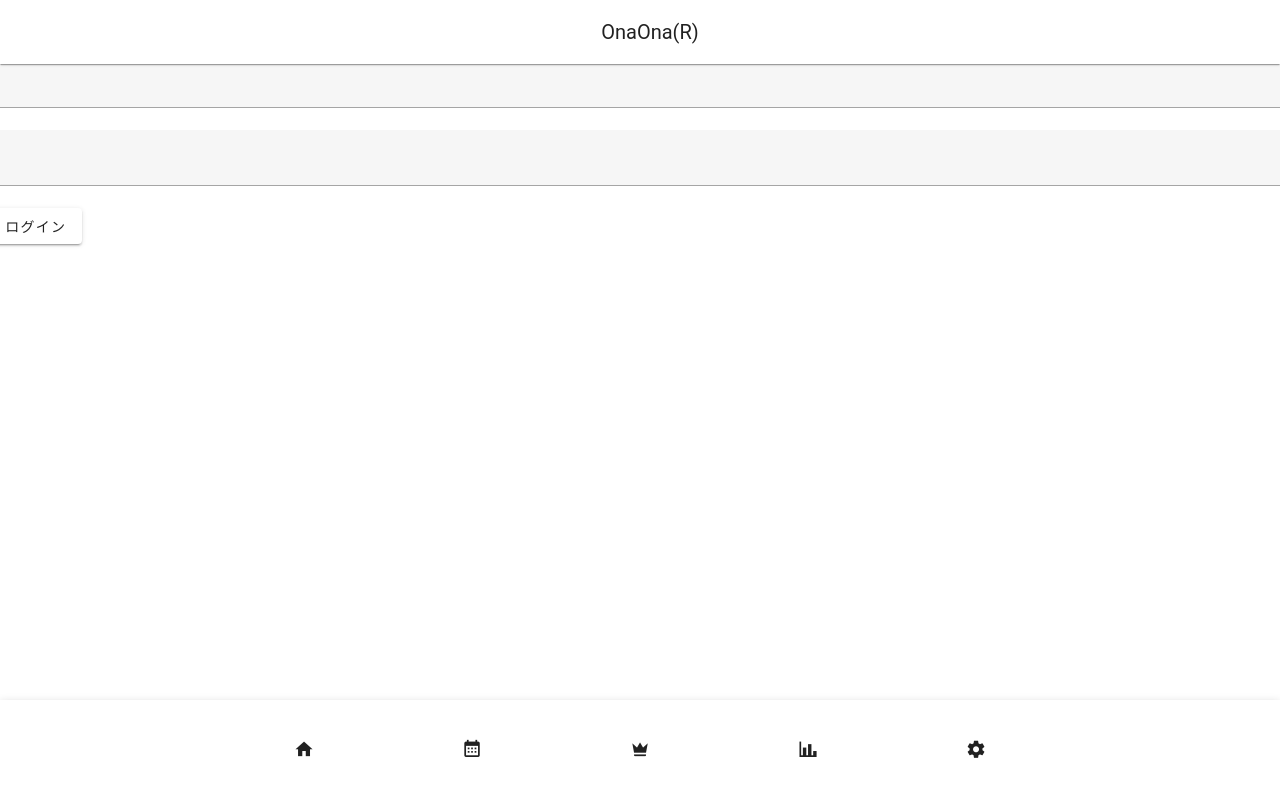
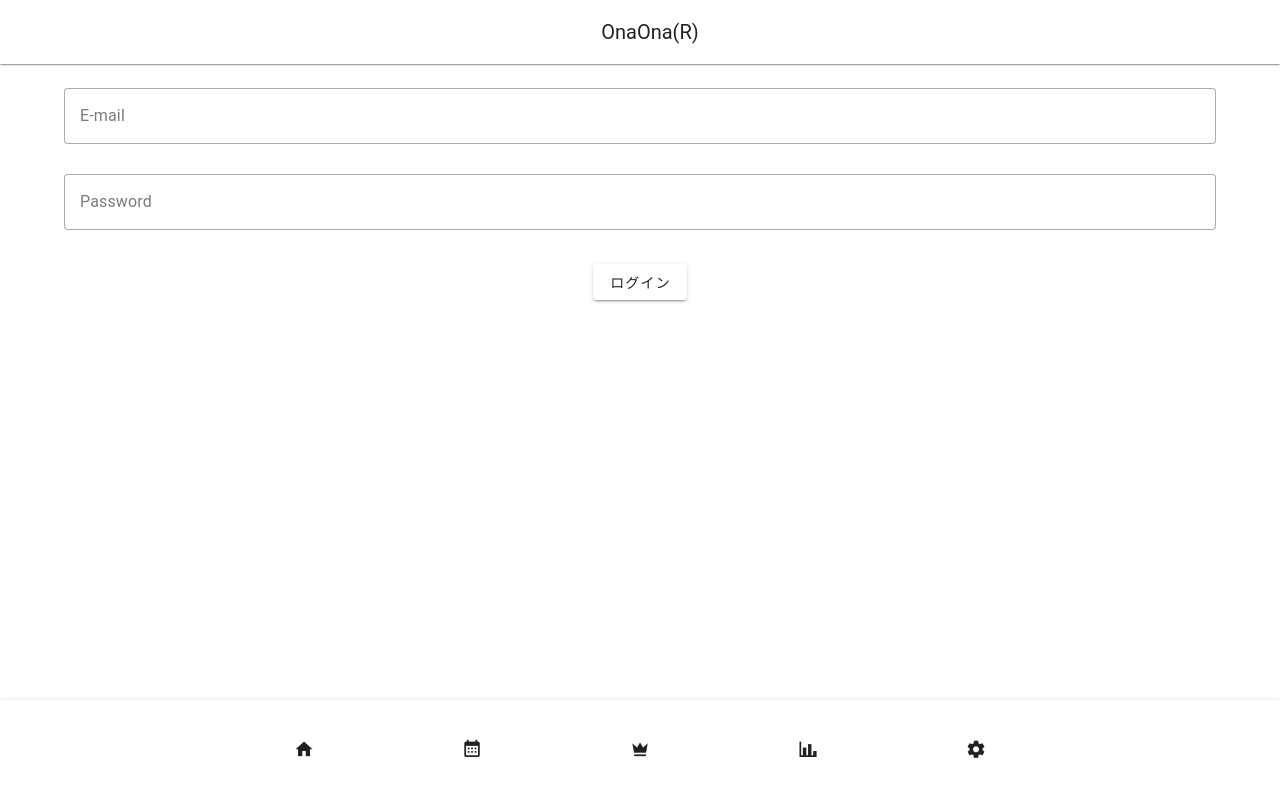
Before and after one commit to xmitoux/onon-riko, a Vue app: page /login in a window 1280 px wide. Shown: the top 796 px of the page. Built offline with nearby package versions, Linux system fonts and the light colour scheme; no server answers.

Commit message:
ログインページのレイアウト調整

```diff
--- a/src/pages/LoginPage.vue
+++ b/src/pages/LoginPage.vue
@@ -25,17 +25,24 @@
 </script>
 
 <template>
-  <v-row>
-    <v-text-field v-model="email" />
-  </v-row>
+  <v-container class="">
+    <v-row class="ma-2">
+      <v-text-field v-model="email" label="E-mail" variant="outlined" />
+    </v-row>
 
-  <v-row>
-    <v-text-field v-model="password" type="password" />
-  </v-row>
+    <v-row class="ma-2">
+      <v-text-field
+        v-model="password"
+        label="Password"
+        type="password"
+        variant="outlined"
+      />
+    </v-row>
 
-  <v-row>
-    <v-btn @click="login">ログイン</v-btn>
-  </v-row>
+    <v-row justify="space-around">
+      <v-btn @click="login">ログイン</v-btn>
+    </v-row>
+  </v-container>
 </template>
 
 <style scoped></style>
```
